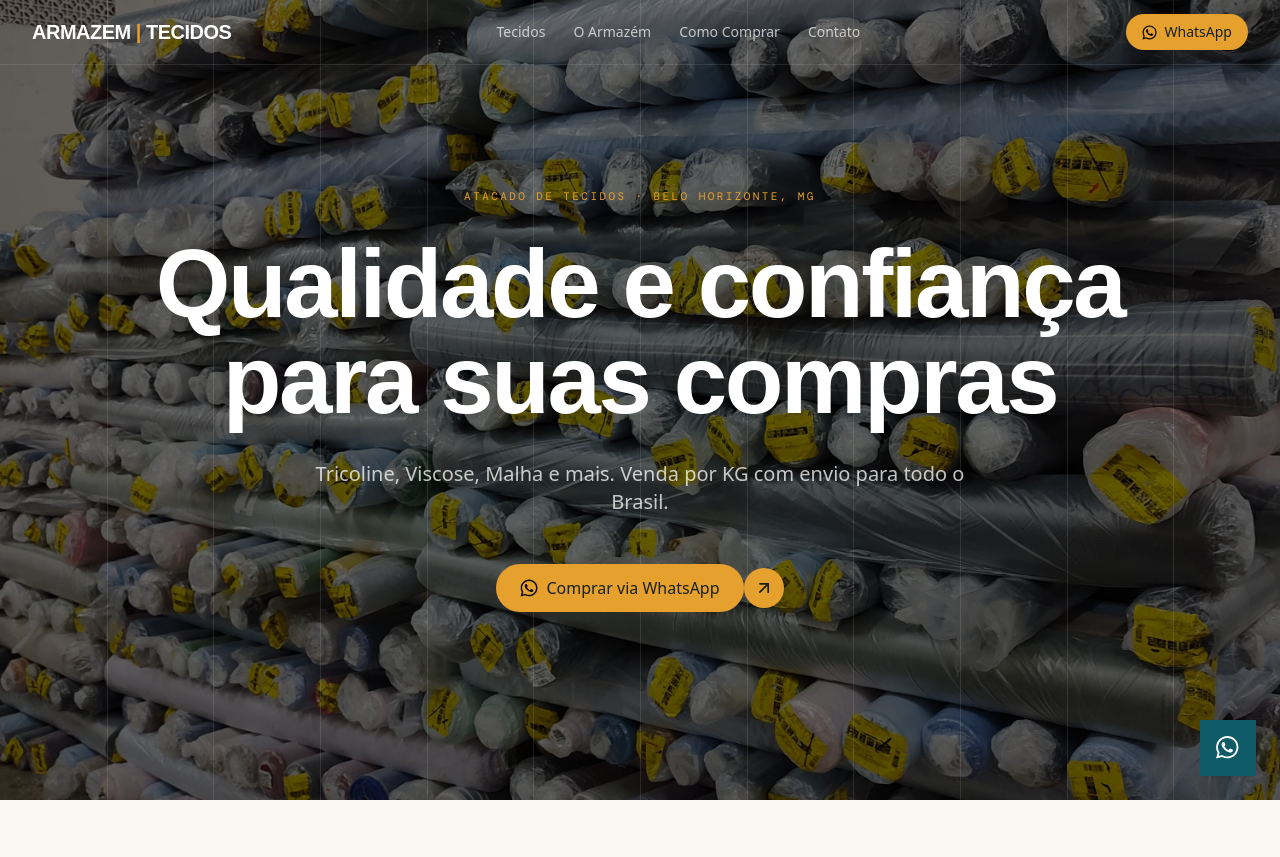
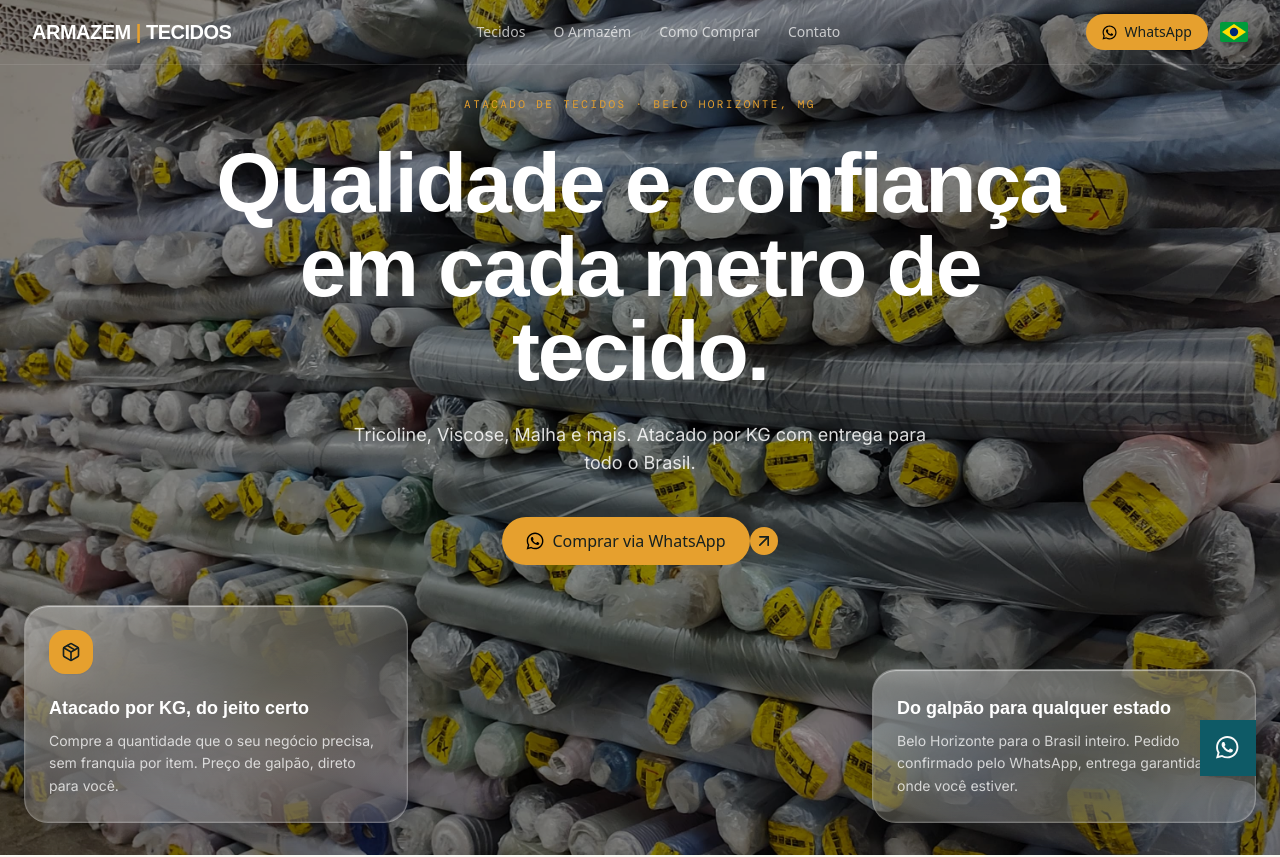
Before and after one commit to enzopavantv12-rgb/armazem-dos-tecidos, a React (Vite) app in the folder armazem-tecidos/: page / in a window 1280 px wide. Shown: the top 857 px of the page. Built offline with nearby package versions, Linux system fonts and the light colour scheme; a web font is replaced by a local one.

Commit message:
descreva a alteração feita

```diff
--- a/armazem-tecidos/src/components/Header.tsx
+++ b/armazem-tecidos/src/components/Header.tsx
@@ -70,6 +70,18 @@ export default function Header() {
             WhatsApp
           </a>
 
+          <svg
+            viewBox="0 0 28 20"
+            role="img"
+            aria-label="Idioma: português (Brasil)"
+            className="hidden md:block h-5 w-7 rounded-sm shadow-sm"
+            xmlns="http://www.w3.org/2000/svg"
+          >
+            <rect width="28" height="20" fill="#009B3A" />
+            <polygon points="14,2 26,10 14,18 2,10" fill="#FEDF00" />
+            <circle cx="14" cy="10" r="4.2" fill="#002776" />
+          </svg>
+
           <button
             className={`md:hidden p-2 transition-colors duration-500 focus:outline-none focus:ring-2 focus:ring-ambar ${
               scrolled ? 'text-carvao hover:text-petroleo' : 'text-white hover:text-white/80'
--- a/armazem-tecidos/src/components/Hero.tsx
+++ b/armazem-tecidos/src/components/Hero.tsx
@@ -1,63 +1,55 @@
-import { ArrowUpRight } from "lucide-react"
+import { ArrowUpRight, Package } from "lucide-react"
 
 const WA_URL =
   "https://wa.me/5531998338543?text=Ol%C3%A1!%20Vim%20pelo%20site%20e%20quero%20comprar%20tecidos%20no%20atacado."
 
 export default function Hero() {
   return (
-    <section className="relative flex h-screen w-full items-center justify-center">
+    <section className="relative flex min-h-screen w-full flex-col overflow-hidden">
 
-      {/* Decorative 12-column grid overlay */}
-      <div className="absolute inset-0 z-10 size-full pointer-events-none" aria-hidden="true">
-        <div className="grid w-full h-full grid-cols-12 divide-x divide-white/10">
-          {Array.from({ length: 12 }).map((_, i) => (
-            <div key={i} className="col-span-1 h-screen" />
-          ))}
-        </div>
-      </div>
+      {/* Fundo: foto do galpão */}
+      <img
+        src="./img/hero-galpao.jpg"
+        alt="Rolos de tecido organizados no galpão do Armazém dos Tecidos, Belo Horizonte"
+        className="absolute inset-0 h-full w-full object-cover object-center"
+        loading="eager"
+      />
+      {/* Overlay para contraste */}
+      <div className="absolute inset-0 bg-black/40" />
 
-      {/* Background: hero photo + dark overlay */}
-      <div
-        className="absolute inset-0 bg-cover bg-center"
-        style={{ backgroundImage: "url(./img/hero-galpao.jpg)" }}
-      >
-        <div className="absolute inset-0 bg-black/55" />
-      </div>
+      {/* Conteúdo central — flex-1 empurra os cards para o rodapé */}
+      <div className="relative z-10 flex flex-1 flex-col items-center justify-center px-6 pt-24 pb-10 text-center">
 
-      {/* Content */}
-      <div className="relative z-20 w-full max-w-5xl px-6 text-center text-white">
-
-        <p className="font-mono text-[11px] text-ambar tracking-[0.22em] uppercase mb-8">
+        <p className="font-mono text-[11px] text-ambar tracking-[0.22em] uppercase mb-7">
           Atacado de Tecidos · Belo Horizonte, MG
         </p>
 
-        <h1 className="font-display font-semibold text-white tracking-tight text-5xl leading-[1.12] md:text-7xl lg:text-8xl mb-8">
-          Qualidade e confiança<br className="hidden md:block" /> para suas compras
+        <h1 className="max-w-4xl font-display font-semibold tracking-tight text-white text-4xl leading-[1.1] sm:text-5xl lg:text-[5.25rem] mb-7">
+          Qualidade e confiança<br className="hidden sm:block" /> em cada metro de tecido.
         </h1>
 
-        <p className="mx-auto mb-12 max-w-2xl font-light text-lg text-white/75 md:text-xl leading-loose">
-          Tricoline, Viscose, Malha e mais. Venda por KG com envio para todo o Brasil.
+        <p className="max-w-xl font-body text-white/85 text-base sm:text-lg leading-loose mb-10">
+          Tricoline, Viscose, Malha e mais. Atacado por KG com entrega para todo o Brasil.
         </p>
 
         {/* Split-pill CTA */}
-        <div className="flex justify-center">
         <a
           href={WA_URL}
           target="_blank"
           rel="noopener noreferrer"
           aria-label="Comprar via WhatsApp"
-            className="group flex cursor-pointer items-center justify-center gap-0 rounded-full focus:outline-none focus-visible:ring-2 focus-visible:ring-ambar focus-visible:ring-offset-2 focus-visible:ring-offset-black"
+          className="group inline-flex cursor-pointer items-center rounded-full focus:outline-none focus-visible:ring-2 focus-visible:ring-ambar focus-visible:ring-offset-2 focus-visible:ring-offset-black"
         >
-            <span className="rounded-full bg-ambar px-6 py-3 font-medium text-carvao duration-500 ease-in-out group-hover:bg-petroleo-fundo group-hover:text-ambar flex items-center gap-2">
+          <span className="flex items-center gap-2 rounded-full bg-ambar px-6 py-3 font-medium text-carvao duration-500 ease-in-out group-hover:bg-petroleo-fundo group-hover:text-ambar">
             <img
               src="./icones_social/whatsapp%20(1).svg"
               alt=""
               aria-hidden="true"
-                className="w-[18px] h-[18px] transition-all duration-500 group-hover:brightness-0 group-hover:invert"
+              className="h-[18px] w-[18px] transition-all duration-500 group-hover:brightness-0 group-hover:invert"
             />
             Comprar via WhatsApp
           </span>
-            <div className="relative flex h-fit cursor-pointer items-center overflow-hidden rounded-full bg-ambar p-5 text-carvao duration-500 ease-in-out group-hover:bg-petroleo-fundo group-hover:text-ambar">
+          <div className="relative flex h-fit items-center overflow-hidden rounded-full bg-ambar p-[14px] text-carvao duration-500 ease-in-out group-hover:bg-petroleo-fundo group-hover:text-ambar">
             <ArrowUpRight
               aria-hidden="true"
               className="absolute h-5 w-5 -translate-x-1/2 transition-all duration-500 ease-in-out group-hover:translate-x-10"
@@ -69,6 +61,41 @@ export default function Hero() {
           </div>
         </a>
       </div>
+
+      {/* Cards nas pontas inferiores */}
+      <div className="relative z-10 px-6 pb-8">
+        <div className="mx-auto flex max-w-7xl flex-col gap-4 md:flex-row md:items-end md:justify-between">
+
+          {/* Card esquerdo — com selo de ícone */}
+          <div className="relative max-w-sm overflow-hidden rounded-3xl border border-white/25 bg-white/10 p-6 shadow-[0_8px_32px_rgba(0,0,0,0.25),inset_0_1px_1px_rgba(255,255,255,0.5),inset_0_-1px_1px_rgba(255,255,255,0.1)] backdrop-blur-2xl backdrop-saturate-100 backdrop-brightness-105">
+            <div className="pointer-events-none absolute inset-0 rounded-3xl bg-gradient-to-br from-white/30 via-white/5 to-transparent" />
+            <div className="relative">
+              <div className="mb-5 flex h-11 w-11 items-center justify-center rounded-2xl bg-ambar shadow-sm">
+                <Package className="h-5 w-5 text-carvao" aria-hidden="true" />
+              </div>
+              <h3 className="font-display font-semibold text-white text-lg mb-2">
+                Atacado por KG, do jeito certo
+              </h3>
+              <p className="font-body text-sm text-white/75 leading-relaxed">
+                Compre a quantidade que o seu negócio precisa, sem franquia por item. Preço de galpão, direto para você.
+              </p>
+            </div>
+          </div>
+
+          {/* Card direito — sem ícone */}
+          <div className="relative max-w-sm overflow-hidden rounded-3xl border border-white/25 bg-white/10 p-6 shadow-[0_8px_32px_rgba(0,0,0,0.25),inset_0_1px_1px_rgba(255,255,255,0.5),inset_0_-1px_1px_rgba(255,255,255,0.1)] backdrop-blur-2xl backdrop-saturate-100 backdrop-brightness-105">
+            <div className="pointer-events-none absolute inset-0 rounded-3xl bg-gradient-to-br from-white/30 via-white/5 to-transparent" />
+            <div className="relative">
+              <h3 className="font-display font-semibold text-white text-lg mb-2">
+                Do galpão para qualquer estado
+              </h3>
+              <p className="font-body text-sm text-white/75 leading-relaxed">
+                Belo Horizonte para o Brasil inteiro. Pedido confirmado pelo WhatsApp, entrega garantida onde você estiver.
+              </p>
+            </div>
+          </div>
+
+        </div>
       </div>
     </section>
   )
--- a/armazem-tecidos/vite.config.ts
+++ b/armazem-tecidos/vite.config.ts
@@ -3,5 +3,5 @@ import react from '@vitejs/plugin-react'
 
 export default defineConfig({
   plugins: [react()],
-  base: './',
+  base: '/',
 })
```
Also changed, not shown: armazem-tecidos/vercel.json (added). Lines whose indentation alone changed are shown as unchanged.
